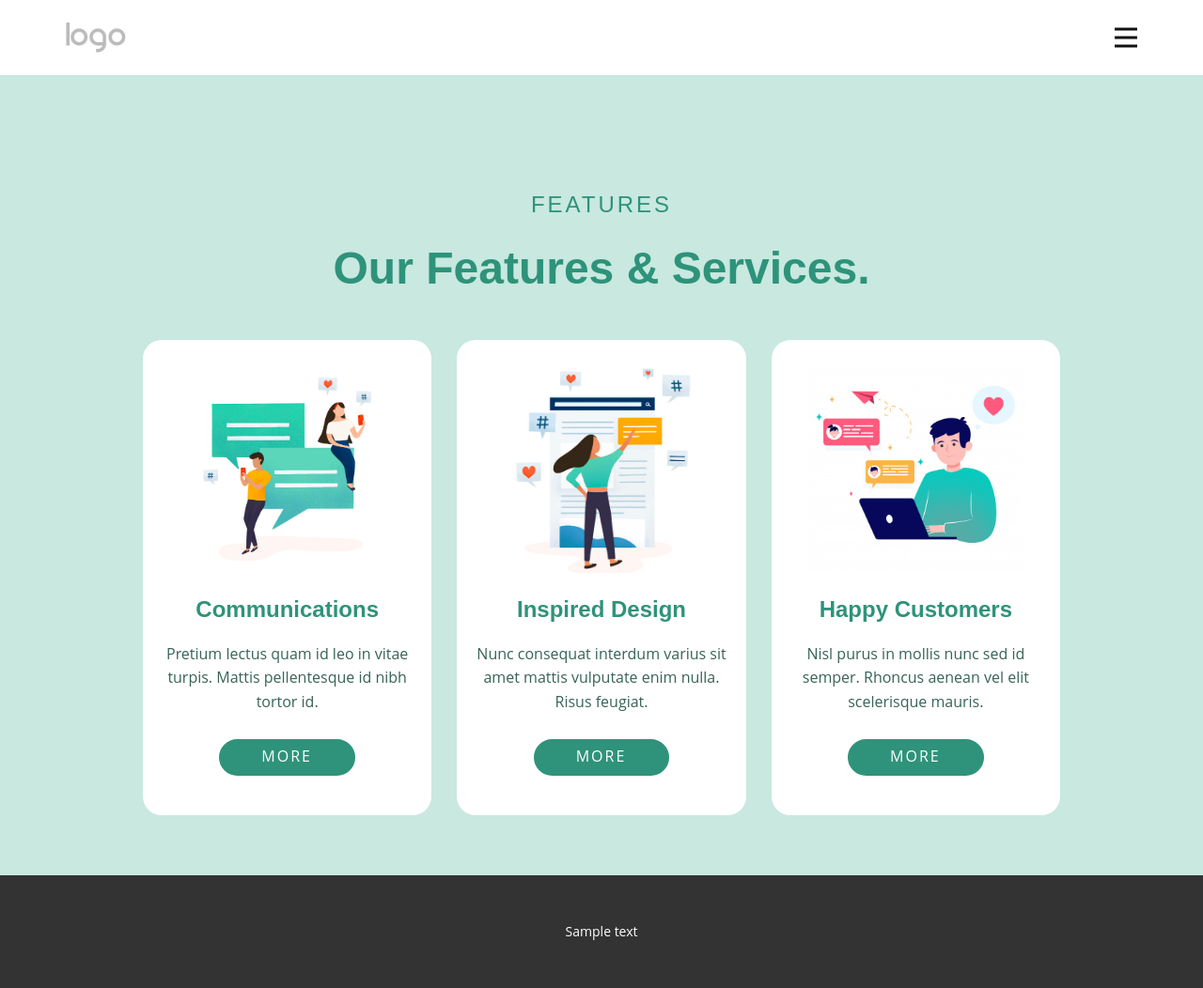
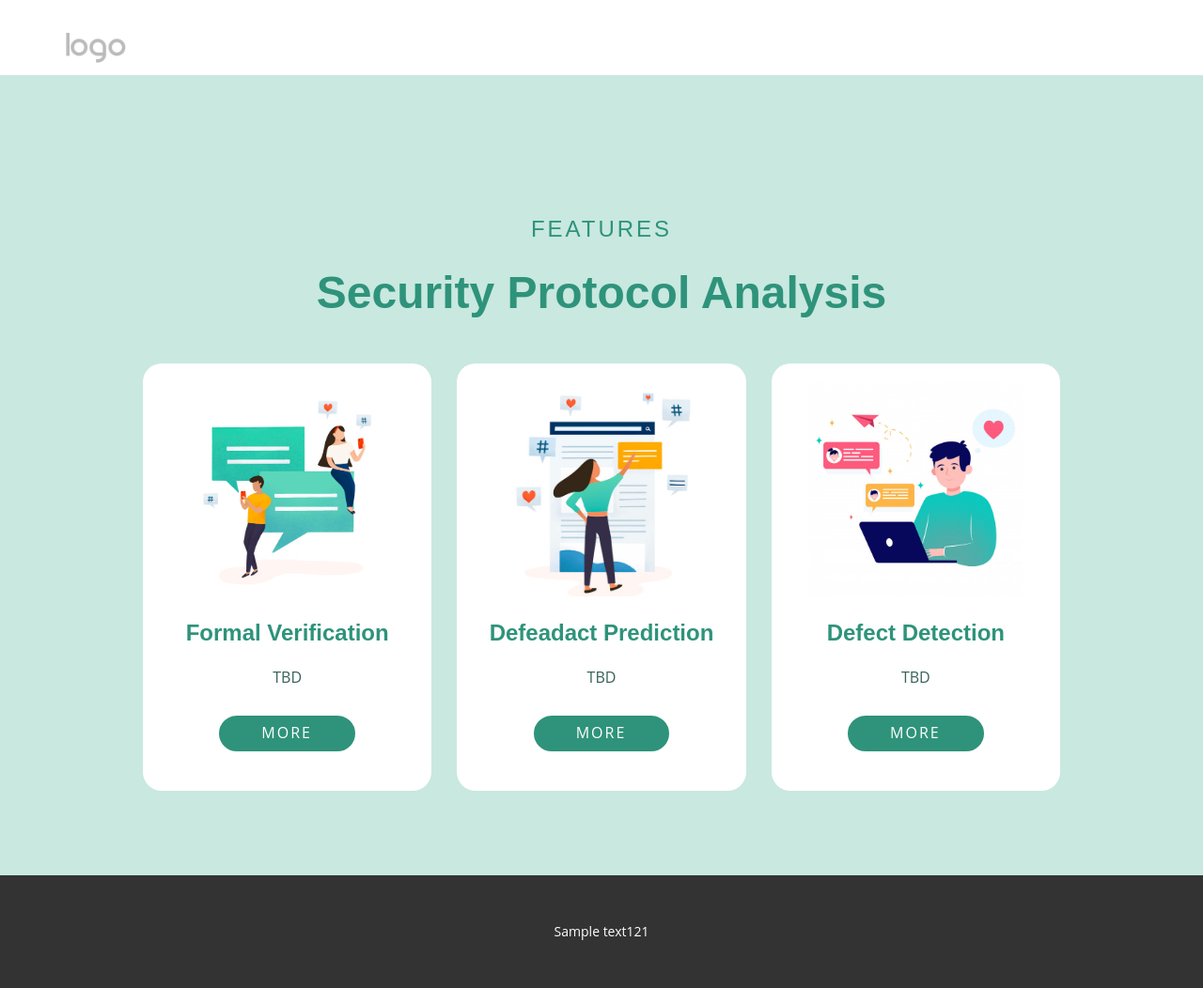
Before and after one commit to farmerzhang1/some-django-project, a Django app: page /fm/test2 in a window 1280 px wide. Shown: the whole page at 94% size. Run offline with Django 3.2, Linux system fonts and the light colour scheme; some libraries are stand-ins or nearby versions.

Commit message:
framework

```diff
--- a/fm/urls.py
+++ b/fm/urls.py
@@ -1,6 +1,9 @@
 from django.urls import path
 from .views import *;
 urlpatterns = [
-    path('test1', test1Page),
-    path('test2', test2Page),
+    path('test1', test1Page, name = 'test1'),
+    path('test2', test2Page, name = 'test2'),
+    path('fv', sub1, name = 'formal verification'),
+    path('dp', sub2, name = 'defect prediction'),
+    path('dd', sub3, name = 'defect detection')
 ]
--- a/fm/views.py
+++ b/fm/views.py
@@ -6,3 +6,12 @@ def test1Page(request):
 
 def test2Page(request):
     return render(request, 'fm/test2.html')
+
+def sub1(request):
+    return render(request, 'fm/1.html')
+
+def sub2(request):
+    return render(request, 'fm/2.html')
+
+def sub3(request):
+    return render(request, 'fm/3.html')
--- a/templates/fm/test2.html
+++ b/templates/fm/test2.html
@@ -6,11 +6,8 @@
     <meta name="keywords" content="Our Features &amp; Services.">
     <meta name="description" content="">
     <meta name="page_type" content="np-template-header-footer-from-plugin">
-    <title>test2</title>
+    <title>Defect Prediction</title>
     <link rel="stylesheet" href="{% static 'test2_files/good.css' %}" media="screen">
-    <script class="u-script" type="text/javascript" src="{% static 'test2_files/jquery-1.9.1.min.js.download' %}" defer=""></script>
-    <script class="u-script" type="text/javascript" src="{% static 'test2_files/good.js.download' %}" defer=""></script>
-    <link id="u-theme-google-font" rel="stylesheet" href="{% static 'test2_files/css' %}">
     <style class="u-style">.u-section-2 {
   background-image: none;
 }
@@ -201,9 +198,9 @@
   }
 }
 @media (max-width: 767px) {
-  .u-section-2 .u-list-1 {
+  /* .u-section-2 .u-list-1 {
     width: 540px;
-  }
+  } */
   .u-section-2 .u-repeater-1 {
     grid-template-columns: 100%;
   }
@@ -267,63 +264,42 @@
     width: 340px;
   }
 }</style>
-
 </head>
   <body class="u-body">
 <header class="u-clearfix u-header u-header" id="sec-84ba"><div class="u-clearfix u-sheet u-valign-middle u-sheet-1">
         <a href="" class="u-image u-logo u-image-1">
           <img src="{% static 'test2_files/default-logo.png' %}" class="u-logo-image u-logo-image-1">
         </a>
-        <nav class="u-menu u-menu-dropdown u-offcanvas u-menu-1 u-enable-responsive" data-responsive-from="XL">
-          <div class="menu-collapse" style="font-size: 1rem; letter-spacing: 0px; font-weight: 500;" wfd-invisible="true">
-            <a class="u-button-style u-custom-active-color u-custom-border u-custom-border-color u-custom-hover-color u-custom-left-right-menu-spacing u-custom-padding-bottom u-custom-text-active-color u-custom-text-color u-custom-text-hover-color u-custom-top-bottom-menu-spacing u-nav-link u-text-active-palette-1-base u-text-hover-palette-2-base" href="">
-              <svg><use xlink:href="#menu-hamburger"></use></svg>
-              <svg version="1.1" xmlns="http://www.w3.org/2000/svg" xmlns:xlink="http://www.w3.org/1999/xlink"><defs><symbol id="menu-hamburger" viewBox="0 0 16 16" style="width: 16px; height: 16px;"><rect y="1" width="16" height="2"></rect><rect y="7" width="16" height="2"></rect><rect y="13" width="16" height="2"></rect>
-</symbol>
-</defs></svg>
-            </a>
-          </div>
-          <div class="u-custom-menu u-nav-container-collapse" wfd-invisible="true">
-            <div class="u-black u-container-style u-inner-container-layout u-opacity u-opacity-95 u-sidenav">
-              <div class="u-sidenav-overflow">
-                <div class="u-menu-close"></div>
-                <ul class="u-align-center u-nav u-popupmenu-items u-unstyled u-nav-2"><li class="u-nav-item"><a class="u-button-style u-nav-link" href="" data-page-id="488180" style="padding: 10px 20px;">main</a>
-</li></ul>
-              </div>
-            </div>
-            <div class="u-black u-menu-overlay u-opacity u-opacity-70" wfd-invisible="true"></div>
-          </div>
-        <style class="offcanvas-style">            .u-offcanvas .u-sidenav { flex-basis: 250px !important; }            .u-offcanvas:not(.u-menu-open-right) .u-sidenav { margin-left: -250px; }            .u-offcanvas.u-menu-open-right .u-sidenav { margin-right: -250px; }            @keyframes menu-shift-left    { from { left: 0;        } to { left: 250px;  } }            @keyframes menu-unshift-left  { from { left: 250px;  } to { left: 0;        } }            @keyframes menu-shift-right   { from { right: 0;       } to { right: 250px; } }            @keyframes menu-unshift-right { from { right: 250px; } to { right: 0;       } }            </style></nav>
       </div></header>
 
     <section class="u-align-center u-clearfix u-palette-3-light-2 u-section-2" id="sec-2357">
       <div class="u-clearfix u-sheet u-valign-middle u-sheet-1">
         <h4 class="u-text u-text-palette-1-base u-text-1">Features</h4>
-        <h1 class="u-text u-text-default u-text-palette-1-base u-text-2">Our Features &amp; Services.</h1>
+        <h1 class="u-text u-text-default u-text-palette-1-base u-text-2">Security Protocol Analysis</h1>
         <div class="u-list u-list-1">
           <div class="u-repeater u-repeater-1">
             <div class="u-align-center u-container-style u-list-item u-radius-20 u-repeater-item u-shape-round u-white u-list-item-1">
               <div class="u-container-layout u-similar-container u-valign-top u-container-layout-1">
                 <img src="{% static 'test2_files/users-with-speech-bubbles-vector_53876-82250.jpg' %}" alt="" class="u-expanded-width u-image u-image-contain u-image-default u-image-1" data-image-width="626" data-image-height="625">
-                <h4 class="u-text u-text-default u-text-palette-1-base u-text-3">Communications</h4>
-                <p class="u-text u-text-palette-1-dark-2 u-text-4">Pretium lectus quam id leo in vitae turpis. Mattis pellentesque id nibh tortor id.</p>
-                <a href="" class="u-active-palette-1-base u-border-2 u-border-active-white u-border-hover-white u-border-white u-btn u-btn-round u-button-style u-hover-palette-1-base u-palette-1-base u-radius-50 u-text-active-white u-text-hover-white u-btn-1" target="_blank">more</a>
+                <h4 class="u-text u-text-default u-text-palette-1-base u-text-3">Formal Verification</h4>
+                <p class="u-text u-text-palette-1-dark-2 u-text-4">TBD</p>
+                <a href="{% url 'formal verification' %}" class="u-active-palette-1-base u-border-2 u-border-active-white u-border-hover-white u-border-white u-btn u-btn-round u-button-style u-hover-palette-1-base u-palette-1-base u-radius-50 u-text-active-white u-text-hover-white u-btn-1" target="_blank">more</a>
               </div>
             </div>
             <div class="u-align-center u-container-style u-list-item u-radius-20 u-repeater-item u-shape-round u-video-cover u-white u-list-item-2">
               <div class="u-container-layout u-similar-container u-valign-top u-container-layout-2">
                 <img src="{% static 'test2_files/fdf.jpg' %}" alt="" class="u-expanded-width u-image u-image-default u-image-2" data-image-width="626" data-image-height="625">
-                <h4 class="u-text u-text-default u-text-palette-1-base u-text-5">Inspired Design</h4>
-                <p class="u-text u-text-palette-1-dark-2 u-text-6"> Nunc consequat interdum varius sit amet mattis vulputate enim nulla. Risus feugiat.</p>
-                <a href="" class="u-active-palette-1-base u-border-2 u-border-active-white u-border-hover-white u-border-white u-btn u-btn-round u-button-style u-hover-palette-1-base u-palette-1-base u-radius-50 u-text-active-white u-text-hover-white u-btn-2" target="_blank">More</a>
+                <h4 class="u-text u-text-default u-text-palette-1-base u-text-5">Defeadact Prediction</h4>
+                <p class="u-text u-text-palette-1-dark-2 u-text-6">TBD</p>
+                <a href="{% url 'defect prediction' %}" class="u-active-palette-1-base u-border-2 u-border-active-white u-border-hover-white u-border-white u-btn u-btn-round u-button-style u-hover-palette-1-base u-palette-1-base u-radius-50 u-text-active-white u-text-hover-white u-btn-2" target="_blank">More</a>
               </div>
             </div>
             <div class="u-align-center u-container-style u-list-item u-radius-20 u-repeater-item u-shape-round u-video-cover u-white u-list-item-3">
               <div class="u-container-layout u-similar-container u-valign-top u-container-layout-3">
                 <img src="{% static 'test2_files/dsds.jpg' %}" alt="" class="u-expanded-width u-image u-image-contain u-image-default u-image-3" data-image-width="626" data-image-height="626">
-                <h4 class="u-text u-text-default u-text-palette-1-base u-text-7">Happy Customers</h4>
-                <p class="u-text u-text-palette-1-dark-2 u-text-8">Nisl purus in mollis nunc sed id semper. Rhoncus aenean vel elit scelerisque mauris.</p>
-                <a href="" class="u-active-palette-1-base u-border-2 u-border-active-white u-border-hover-white u-border-white u-btn u-btn-round u-button-style u-hover-palette-1-base u-palette-1-base u-radius-50 u-text-active-white u-text-hover-white u-btn-3" target="_blank">more</a>
+                <h4 class="u-text u-text-default u-text-palette-1-base u-text-7">Defect Detection</h4>
+                <p class="u-text u-text-palette-1-dark-2 u-text-8">TBD</p>
+                <a href="{% url 'defect prediction' %}" class="u-active-palette-1-base u-border-2 u-border-active-white u-border-hover-white u-border-white u-btn u-btn-round u-button-style u-hover-palette-1-base u-palette-1-base u-radius-50 u-text-active-white u-text-hover-white u-btn-3" target="_blank">more</a>
               </div>
             </div>
           </div>
@@ -333,6 +309,6 @@
 
 
 <footer class="u-align-center u-clearfix u-footer u-grey-80 u-footer" id="sec-21de"><div class="u-clearfix u-sheet u-sheet-1">
-        <p class="u-small-text u-text u-text-variant u-text-1">Sample text</p>
+        <p class="u-small-text u-text u-text-variant u-text-1">Sample text121</p>
       </div></footer>
 </body></html>
```
Also changed, not shown: templates/fm/1.html (added, +30 -0 lines), templates/fm/2.html (added, +30 -0 lines), templates/fm/3.html (added, +30 -0 lines).
